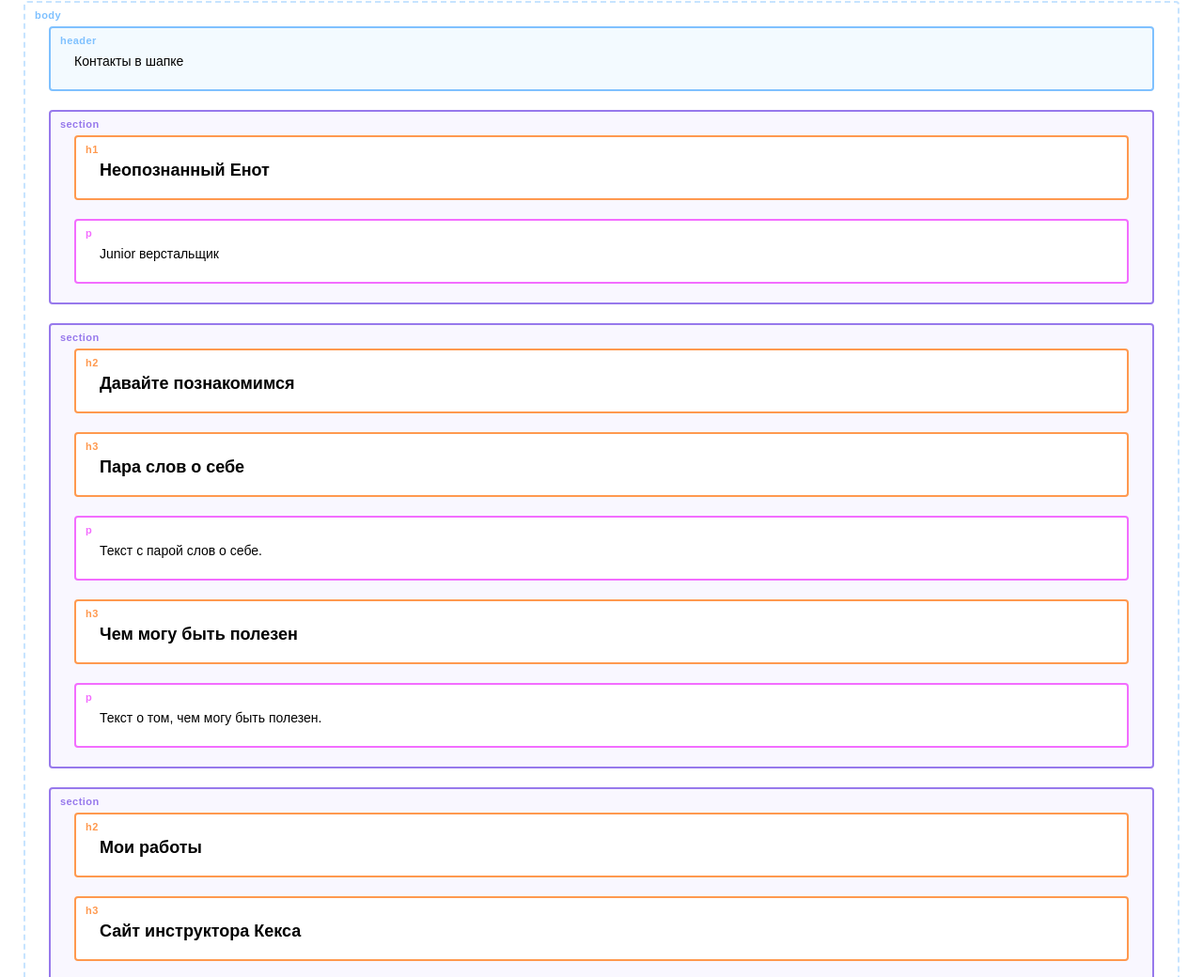
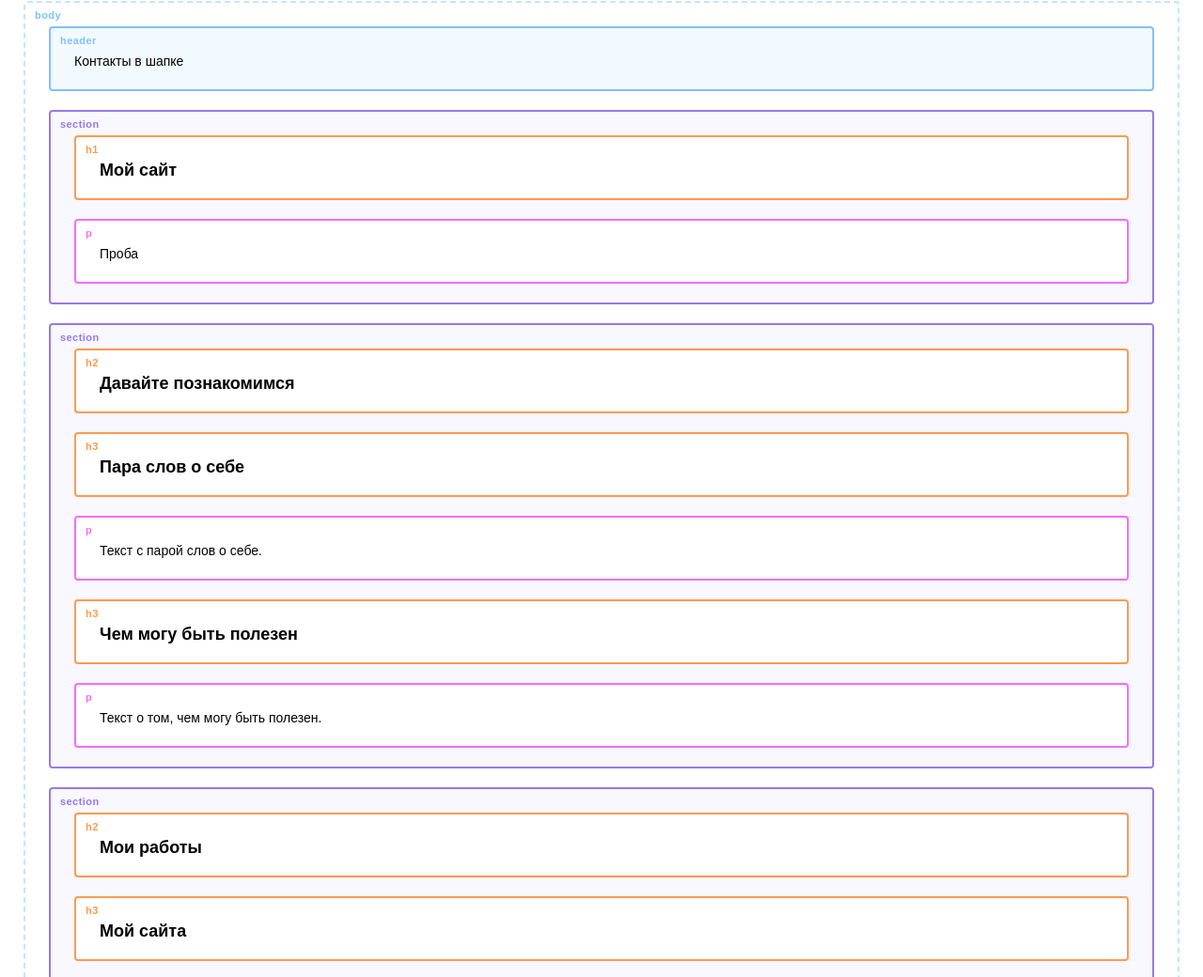
Before and after one commit to Ksu55555/website, a plain HTML site: page index.html in a window 1280 px wide. Shown: the part 24-1064 px from the top of the page at 94% size. Drawn offline with Linux system fonts and the light colour scheme.

Commit message:
Инфа

```diff
--- a/index.html
+++ b/index.html
@@ -12,8 +12,8 @@
     </header>
 
     <section class="hero-image">
-      <h1 class="heading">Неопознанный Енот</h1>
-      <p>Junior верстальщик</p>
+      <h1 class="heading">Мой сайт</h1>
+      <p>Проба</p>
     </section>
 
     <section class="intro">
@@ -27,7 +27,7 @@
     <section class="portfolio">
       <h2 class="subheading">Мои работы</h2>
 
-      <h3>Сайт инструктора Кекса</h3>
+      <h3>Мой сайта</h3>
       <p>Небольшой лендинг о школе для начинающих.</p>
 
       <h3>Блог начинающего верстальщика</h3>
```
